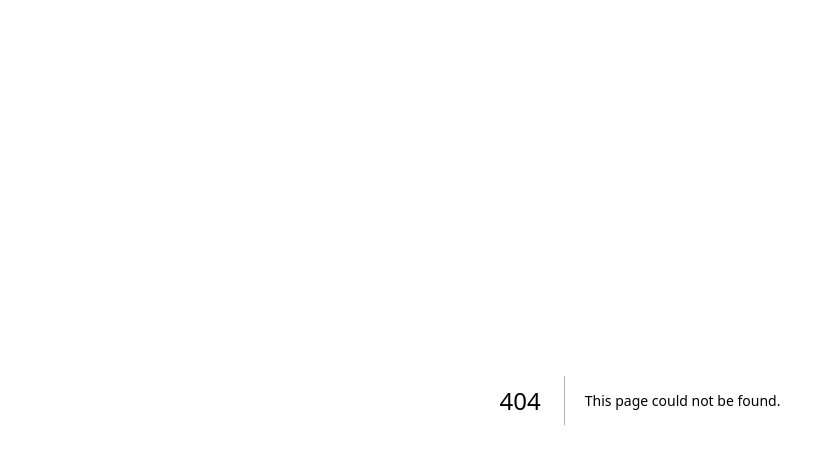
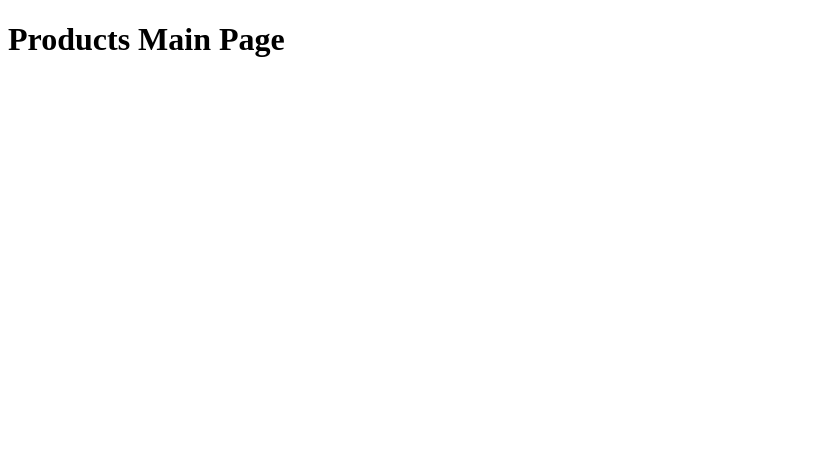
Before and after one commit to Jay200123/NextJs-Tutorial, a Next.js app: page /products in a window 1280 px wide. Before the commit this address had no page. Shown: the top 464 px of the page, without its empty margins (0-835 px from the left). Built offline with nearby package versions, Linux system fonts and the light colour scheme.

Commit message:
Add products main page component

```diff
--- /dev/null
+++ b/src/app/products/page.tsx
@@ -0,0 +1,7 @@
+export default function Products() {
+  return (
+    <>
+      <h1>Products Main Page</h1>
+    </>
+  );
+}
```
